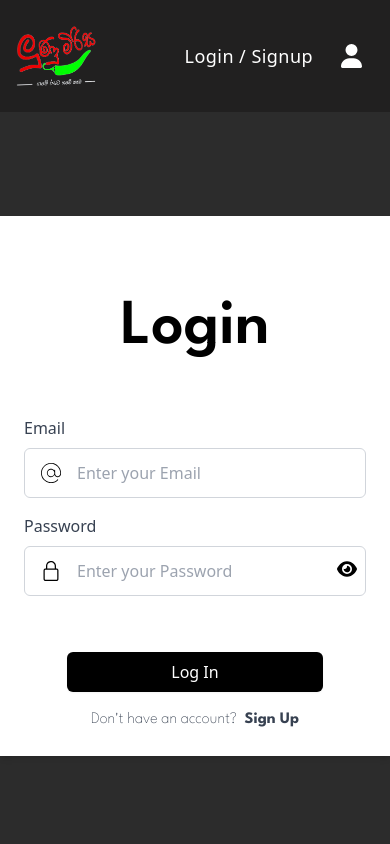
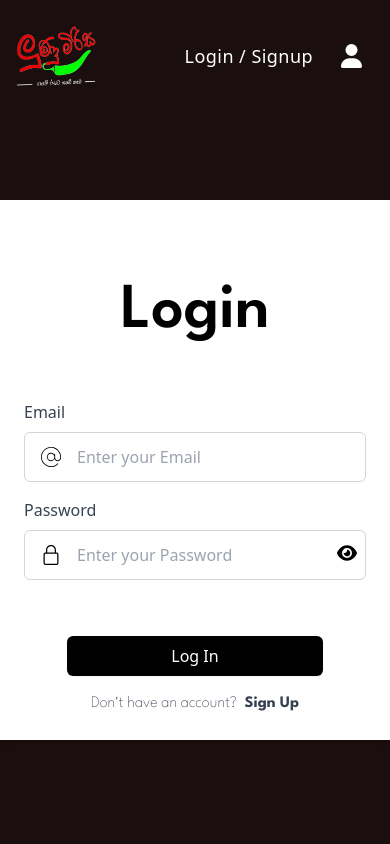
Before and after one commit to akilaManu-MaHiTo/LunuMirisa, a React (Vite) app in the folder client/: page /login in a window 390 px wide. Shown: the top 844 px of the page. Built offline with nearby package versions, Linux system fonts and the light colour scheme.

Commit message:
revamp login and signup final(supun)

```diff
--- a/client/src/views/Components/Loader.jsx
+++ b/client/src/views/Components/Loader.jsx
@@ -8,8 +8,8 @@ const Loader = () => {
 
 
   return (
-<div className="bg-custom-light p-4  flex items-center justify-center min-h-screen">
-  <div className=" text-custom-white font-poppins font-medium text-xl box-border h-10 p-2 flex rounded-md">
+<div className="bg-white p-4  flex items-center justify-center min-h-screen">
+  <div className=" text-black font-spartan  text-2xl box-border h-10 p-2 flex rounded-md">
     <p>Loading</p>
     <div className="overflow-hidden relative ml-2">
       <div className="absolute inset-0 bg-gradient-to-b  via-transparent to-transparent z-20" style={{ backgroundSize: '100% 50%' }}></div>
--- a/client/src/views/Components/NavigationSignup.jsx
+++ b/client/src/views/Components/NavigationSignup.jsx
@@ -10,7 +10,7 @@ const NavigationBar = () => {
   const toggleUserOption = () => setShowUserOption(!showUserOption);
 
   return (
-    <div className='custom1-md:pr-[10rem] custom1-md:pl-[10rem] bg-custom-gray'>
+    <div className='custom1-md:pr-[10rem] custom1-md:pl-[10rem] bg-[#1A0E0E]'>
       <nav className="flex items-center justify-between px-4">
         <div className="flex items-center h-[7rem] w-32">
           <img src={logo} alt="Logo" className="h-auto w-20 " />
--- a/client/src/views/CreateUser.jsx
+++ b/client/src/views/CreateUser.jsx
@@ -71,19 +71,19 @@ const Create = () => {
 	};
 
 	return (
-		<div className="bg-custom-dark min-h-screen">
+		<div className="bg-custom-maroon min-h-screen ">
 			<NavigationBar logo={logo} />
-			<div className="flex justify-center items-center bg-custom-dark min-h-screen mt-10 mb-40">
-				<div className="flex w-[75rem] shadow-lg border-2 border-custom-light">
-					<div
-						className='hidden sm:block w-8/12 relative'
+			<div className="flex justify-center items-center bg-custom-maroon min-h-screen mt-10 mb-40 ">
+			<div className="flex w-[75rem] shadow-lg ">
+			<div
+						className='hidden sm:block w-8/12 relative '
 						style={{
 							backgroundImage: `url(${signinBG})`,
 							backgroundSize: 'cover',
 							backgroundPosition: 'center'
 						}}
 					>
-						<div className='absolute inset-0 bg-black opacity-70'></div>
+						<div className='absolute inset-0 bg-black opacity-70 '></div>
 						<div className='relative flex justify-center items-center h-full'>
 							<h2 className='text-white font-spartan font-thin text-5xl text-center px-20'>
 								Craving something exciting? Sign up now and dive in!
@@ -91,9 +91,9 @@ const Create = () => {
 						</div>
 					</div>
 
-					<div className="bg-white pt-20 pl-16 pr-16 pb-20 flex flex-col justify-center items-center w-1/2 border-1 border-white">
-						<form className="w-full" onSubmit={handleSubmit}>
-							<h1 className="text-center text-black font-spartan font-semibold text-[4rem] mb-10">
+					<div className="bg-white pt-20 pl-16 pr-16 pb-20 flex flex-col justify-center items-center w-1/2 h-[1000px]">
+					<form className="w-full" onSubmit={handleSubmit}>
+							<h1 className="text-center text-black font-spartan font-semibold text-[4rem] mb-10 rounded-r-2xl">
 								Sign Up
 							</h1>
 							<div className="flex text-black pt-4 font-spartan items-start">First Name</div>
--- a/client/src/views/login.jsx
+++ b/client/src/views/login.jsx
@@ -53,8 +53,8 @@ const LoginUser = () => {
   return (
     <div>
       <Navigation logo={logo} />
-      <div className='flex justify-center items-center min-h-screen bg-custom-dark w-screen'>
-        <div className='flex w-full sm:w-3/4 bg-white shadow-md mt-16 mb-40'>
+      <div className='flex justify-center items-center min-h-screen bg-[#1A0E0E] w-screen'>
+        <div className='flex w-full sm:w-3/4 bg-white shadow-md mt-8 mb-40'>
           <div className='w-full sm:w-1/2 p-6 sm:p-8 mt-10'>
             <form onSubmit={Submit}>
               <h2 className='text-center text-black font-spartan font-semibold text-[4rem] mb-10'>Login</h2>
--- a/client/tailwind.config.js
+++ b/client/tailwind.config.js
@@ -14,6 +14,7 @@ export default {
         'custom-light': '#464545',
         'custom-dark': '#2C2C2C',
         'custom-toolight':'#999999',
+        'custom-maroon':'#1A0E0E',
       },
       fontFamily: {
         'spartan': ['League Spartan', 'sans-serif'],
```
Also changed, not shown: 1 other file (tests, documents, lock files or other folders).
